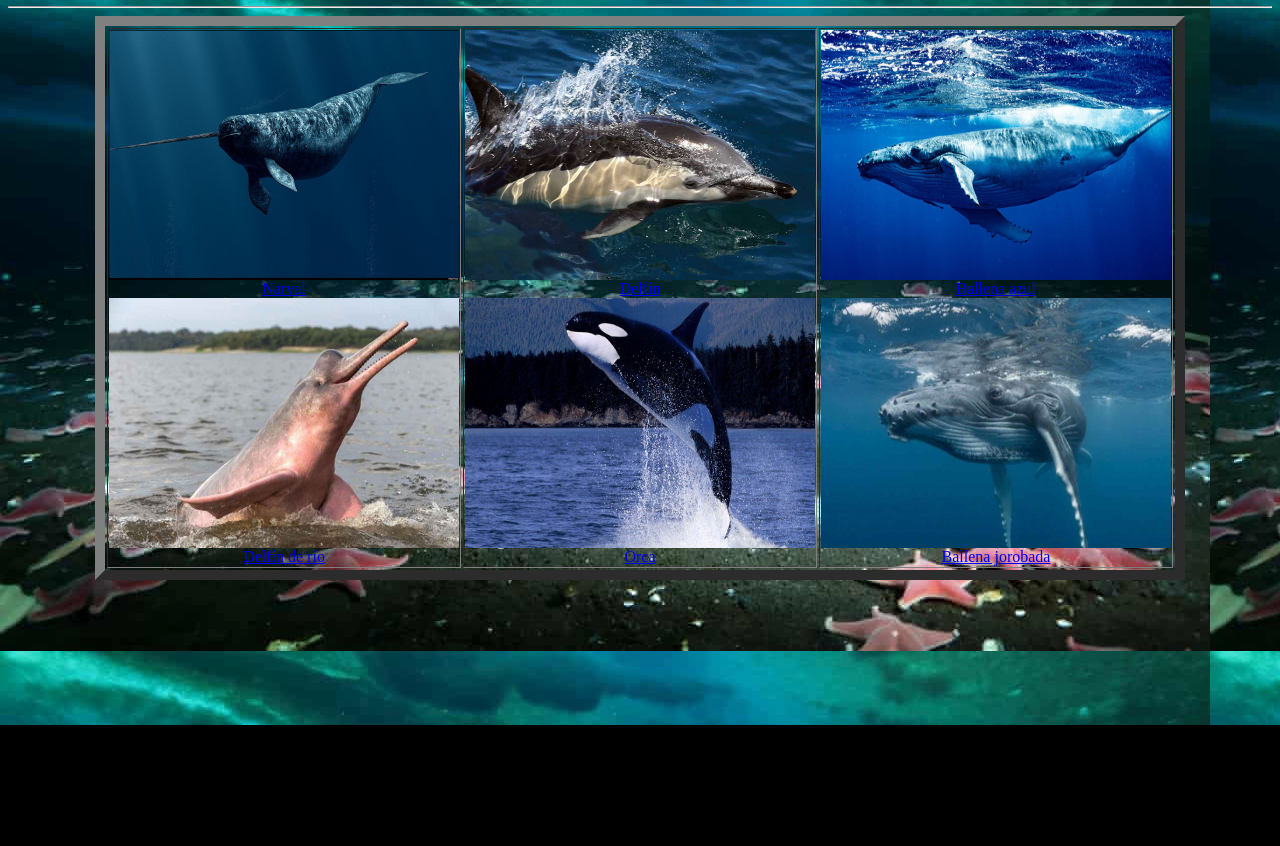
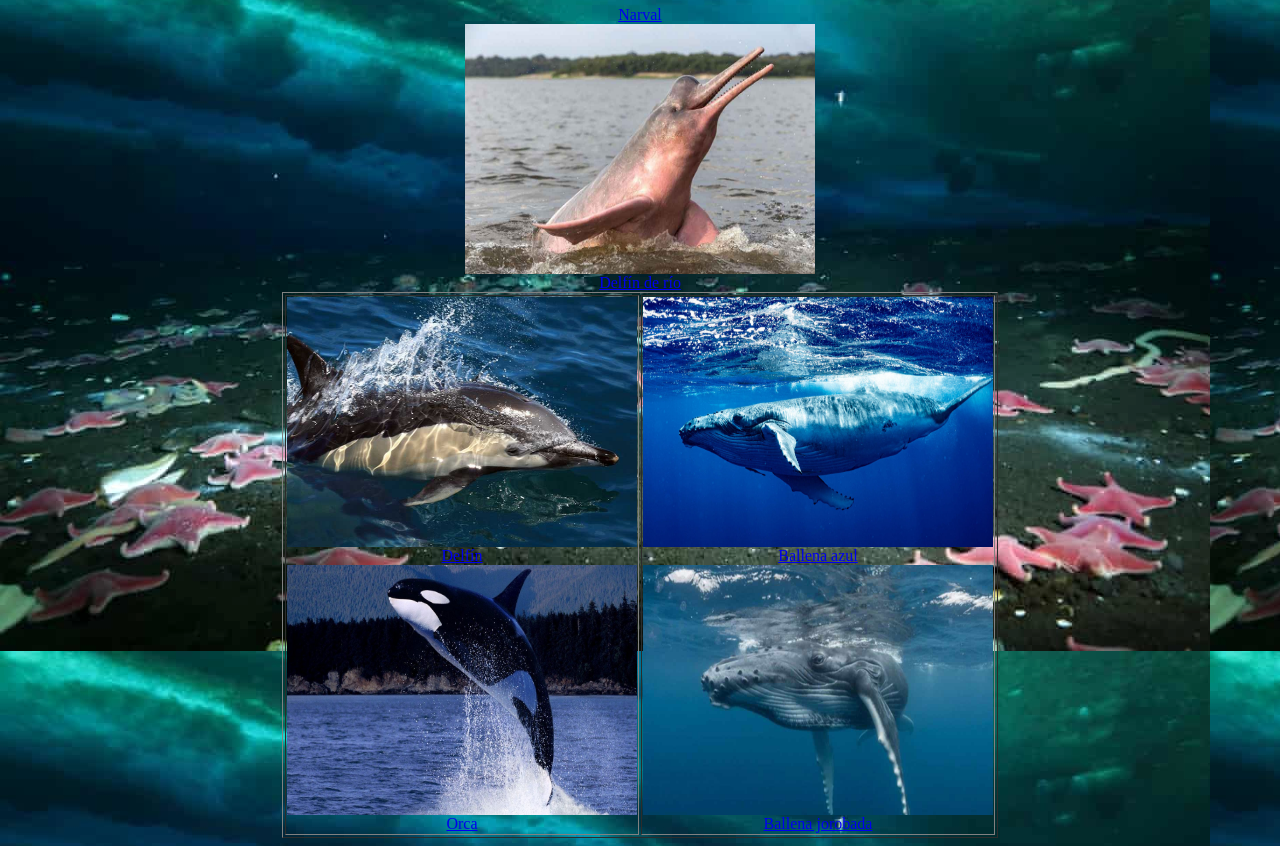
Before and after one commit to joseantoniogonzalezcumbreras/pruebadeanimales, a plain HTML site: page index.html in a window 1280 px wide. Shown: the part 75-921 px from the top of the page. Before the commit the page ends 800 px from the top, so only its background shows below. Drawn offline with Linux system fonts and the light colour scheme.

Commit message:
Update index.html

```diff
--- a/index.html
+++ b/index.html
@@ -2,8 +2,7 @@
  <html>
   <center><h1>Animales marinos</h1></center>
   <body>
-    <center><table border='10'>
-	    <hr></hr>
+    <center><table border='1 <hr></hr>
      <tr>
       <td>
       <img src = 'figuras/narval.jpg' alt = 'Narval' style = 'width:350px;height:250px;'><a href= html/narval.html><figcaption style = 'text-align:center'>Narval</a></figcaption>
```
